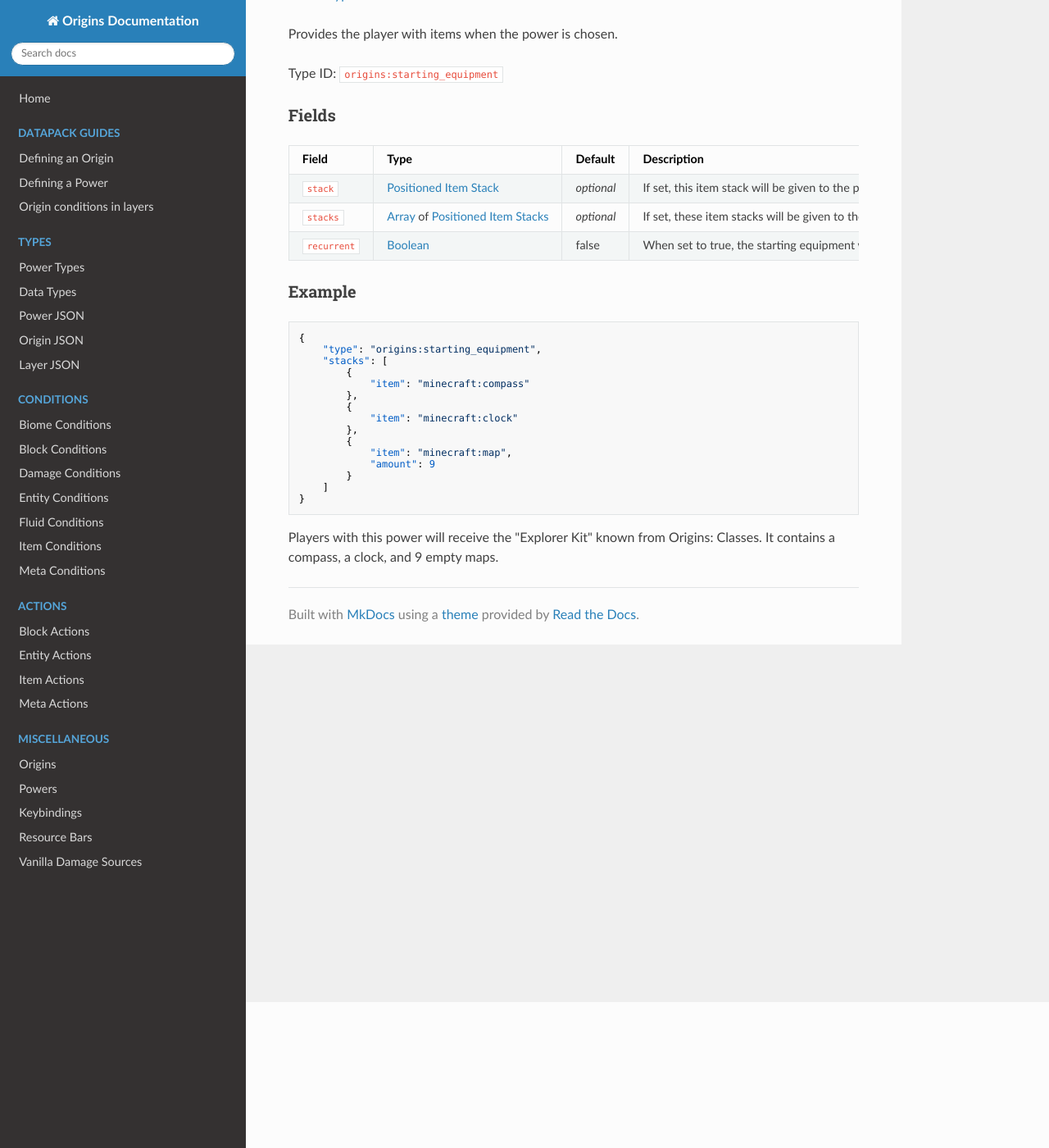
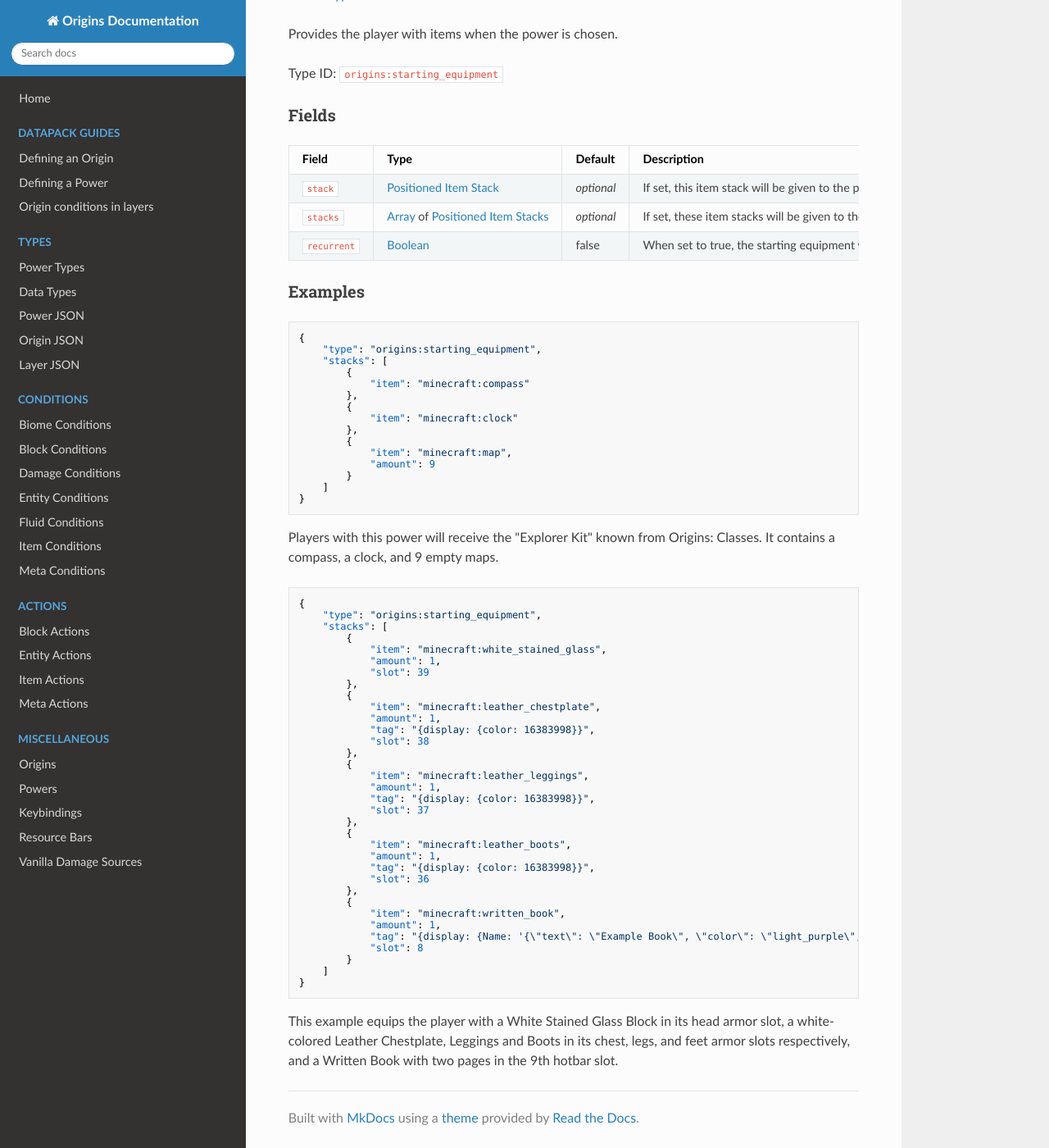
Before and after one commit to apace100/origins-docs, an MkDocs documentation site: the page built from docs/power_types/starting_equipment.md, in a window 1280 px wide and 1400 px high, scrolled down 178 px. Shown: the whole window at 82% size. Built offline with MkDocs 1.6.1, drawn with Linux system fonts in a browser that asks for light colours; nearby versions of some CDN libraries.

Commit message:
Added another example for `starting_equipment`; - move the example from `slots.md` to `starting_equipment`

````diff
--- a/docs/power_types/starting_equipment.md
+++ b/docs/power_types/starting_equipment.md
@@ -18,7 +18,7 @@ Field  | Type | Default | Description
 `stacks` | [Array](../data_types/array.md) of [Positioned Item Stacks](../data_types/positioned_item_stack.md) | _optional_ | If set, these item stacks will be given to the player, optionally into the specified inventory slots.
 `recurrent` | [Boolean](../data_types/boolean.md) | false | When set to true, the starting equipment will always be given to the player after they died, otherwise only once when the power is gained.
 
-### Example
+### Examples
 ```json
 {
   	"type": "origins:starting_equipment",
@@ -37,3 +37,41 @@ Field  | Type | Default | Description
 }
 ```
 Players with this power will receive the "Explorer Kit" known from Origins: Classes. It contains a compass, a clock, and 9 empty maps.
+
+```json
+{
+    "type": "origins:starting_equipment",
+    "stacks": [
+        {
+            "item": "minecraft:white_stained_glass",
+            "amount": 1,
+            "slot": 39
+        },
+        {
+            "item": "minecraft:leather_chestplate",
+            "amount": 1,
+            "tag": "{display: {color: 16383998}}",
+            "slot": 38
+        },
+        {
+            "item": "minecraft:leather_leggings",
+            "amount": 1,
+            "tag": "{display: {color: 16383998}}",
+            "slot": 37
+        },
+        {
+            "item": "minecraft:leather_boots",
+            "amount": 1,
+            "tag": "{display: {color: 16383998}}",
+            "slot": 36
+        },
+        {
+            "item": "minecraft:written_book",
+            "amount": 1,
+            "tag": "{display: {Name: '{\"text\": \"Example Book\", \"color\": \"light_purple\", \"italic\": false}'}, title: \"Example Book\", author: \"eggohito\", pages: ['{\"text\": \"This is page one.\"}', '{\"text\": \"This is page two, the last page.\"}']}",
+            "slot": 8
+        }
+    ]
+}
+```
+This example equips the player with a White Stained Glass Block in its head armor slot, a white-colored Leather Chestplate, Leggings and Boots in its chest, legs, and feet armor slots respectively, and a Written Book with two pages in the 9th hotbar slot.
````
Also changed, not shown: docs/data_types/positioned_item_stack.md (+1 -1 lines), docs/misc/slots.md (+0 -41 lines).
